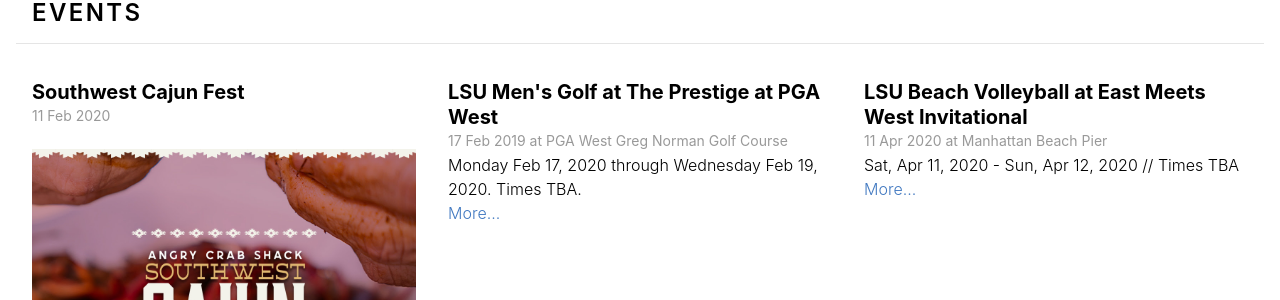
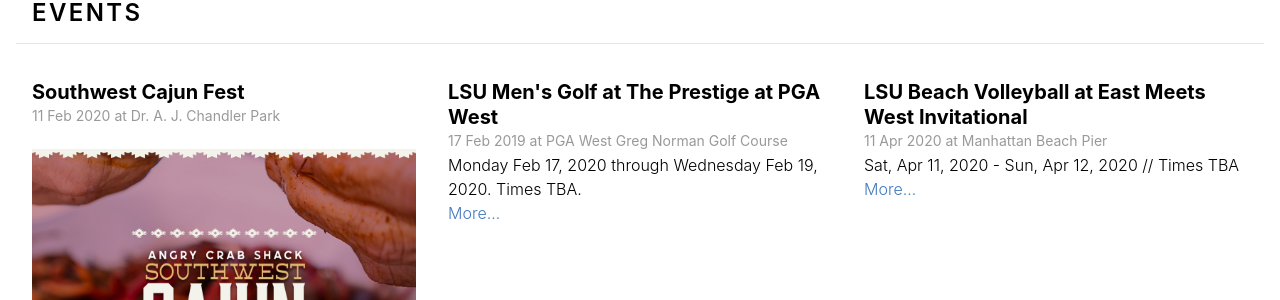
Before and after one commit to lsu-phoenix-alumni/lsu-phoenix-alumni.github.io, a Jekyll site: the page built from index.html, in a window 1280 px wide and 900 px high, scrolled down 1564 px. Shown: the part 153-453 px from the top of the window. Built offline with Jekyll 4.4.1, drawn with Linux system fonts in a browser that asks for light colours.

Commit message:
Updated Southwest Cajun Fest

```diff
--- a/_events/southwest-cajun-fest.markdown
+++ b/_events/southwest-cajun-fest.markdown
@@ -1,6 +1,11 @@
 ---
 title: Southwest Cajun Fest
 date: 2020-02-11 14:16:00 -07:00
+venue:
+  name: Dr. A. J. Chandler Park
+  address: Chandler, AZ 85225
+  locationUrl: https://goo.gl/maps/KN8f2ZsrgLgVkjab9
+layout: event
 ---
 
 # ![alt text](https://lsu-phoenix-alumni.github.io/assets/img/SWCajunFest.jpg "Cajun Fest")
```
